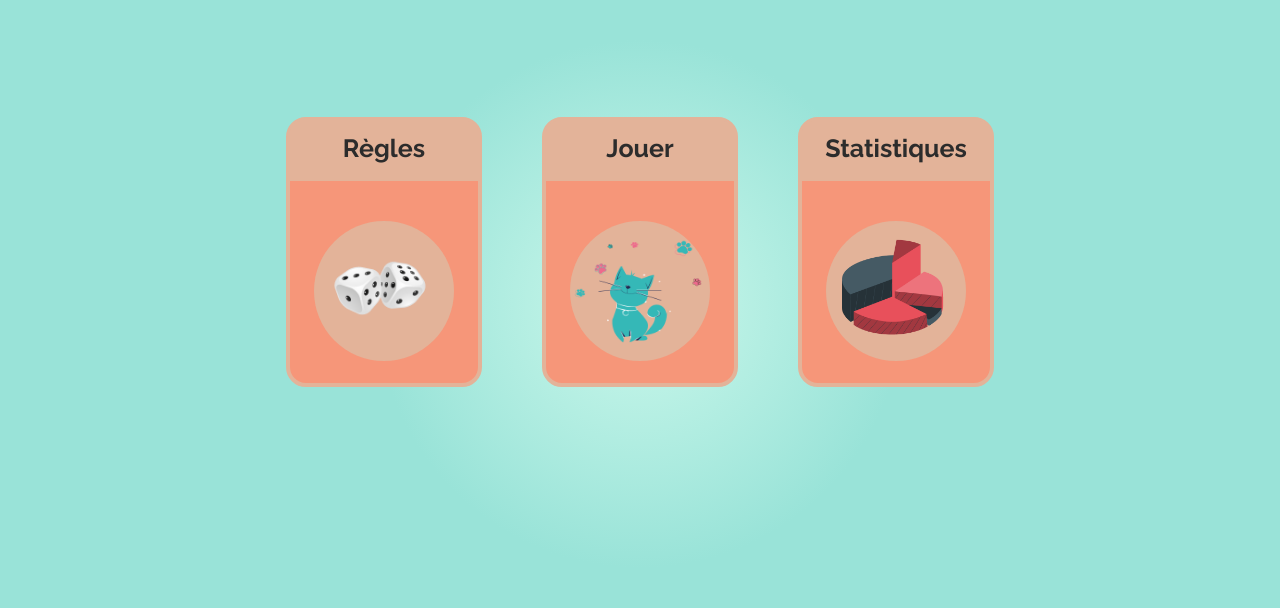
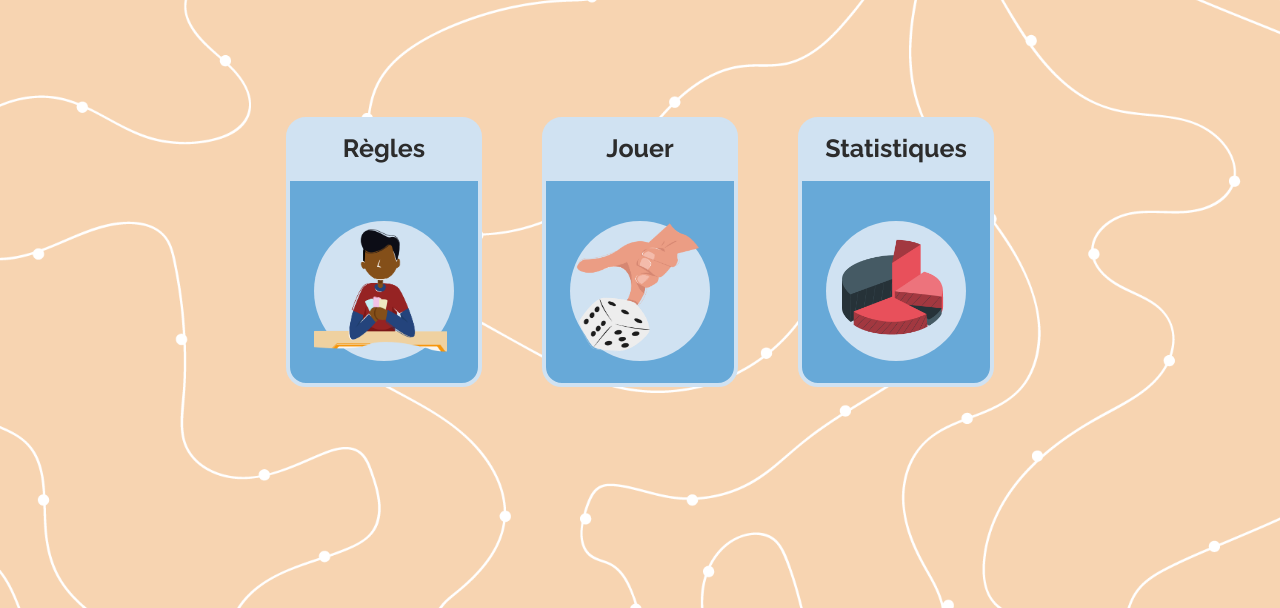
Before and after one commit to LbcN52/LaBonneBourse, a website: page index.html in a window 1280 px wide. Shown: the part 96-704 px from the top of the page. Drawn offline with Linux system fonts and the light colour scheme.

Commit message:
Modif index.html & styles.scss [nouveau design]
nouveau design

```diff
--- a/assets/scss/_vars.scss
+++ b/assets/scss/_vars.scss
@@ -1,6 +1,6 @@
 // variables
 
 $MainColor: #7d9bab;
-$SecondColor: #f69679;
-$ThirdColor: #e3b399;
+$SecondColor: #67a9d8;
+$ThirdColor: #d0e2f2;
 $FontColor: #2c2c2c;
--- a/assets/scss/style.scss
+++ b/assets/scss/style.scss
@@ -30,11 +30,9 @@ body, html{
 	overflow: hidden;
 	height: 100%;
 	font-family: 'Raleway', sans-serif;
-	background: rgb(203,248,235);
-	background: -moz-radial-gradient(circle, rgba(203,248,235,1) 0%, rgba(153,227,216,1) 35%);
-	background: -webkit-radial-gradient(circle, rgba(203,248,235,1) 0%, rgba(153,227,216,1) 35%);
-	background: radial-gradient(circle, rgba(203,248,235,1) 0%, rgba(153,227,216,1) 35%);
-	filter: progid:DXImageTransform.Microsoft.gradient(startColorstr="#cbf8eb",endColorstr="#99e3d8",GradientType=1);
+	background-image: url('../img/fond.png');
+	background-size: cover;
+	background-repeat: no-repeat;
 	animation: oPacity 3s ease-in-out;
 	h1{
 		background: $SecondColor;
--- a/index.html
+++ b/index.html
@@ -38,7 +38,7 @@
 				<p>Règles</p>
 			</div>
 			<div class="circle">
-				<img src="assets/img/dé.png" alt="image de dé">
+				<img src="assets/img/regles.png" alt="image d'une personne qui joue">
 			</div>
 		</a>
 		</div>
@@ -49,7 +49,7 @@
 				<p>Jouer</p>
 			</div>
 			<div class="circle">
-				<img src="assets/img/chat.png" alt="image d'un chat">
+				<img src="assets/img/jouer.png" alt="image d'un dé">
 			</div>
 		</a>
 		</div>
```
Also changed, not shown: assets/css/style.css, assets/css/style.min.css, assets/img/chat.png (deleted), assets/img/dé.png (deleted), assets/img/fond.png (added), assets/img/jouer.png (added), assets/img/raw/chat.png (deleted), assets/img/raw/dé.png (deleted), assets/img/raw/fond.png (added), assets/img/raw/jouer.png (added), assets/img/raw/regles.png (added), assets/img/regles.png (added), 2 other files.
